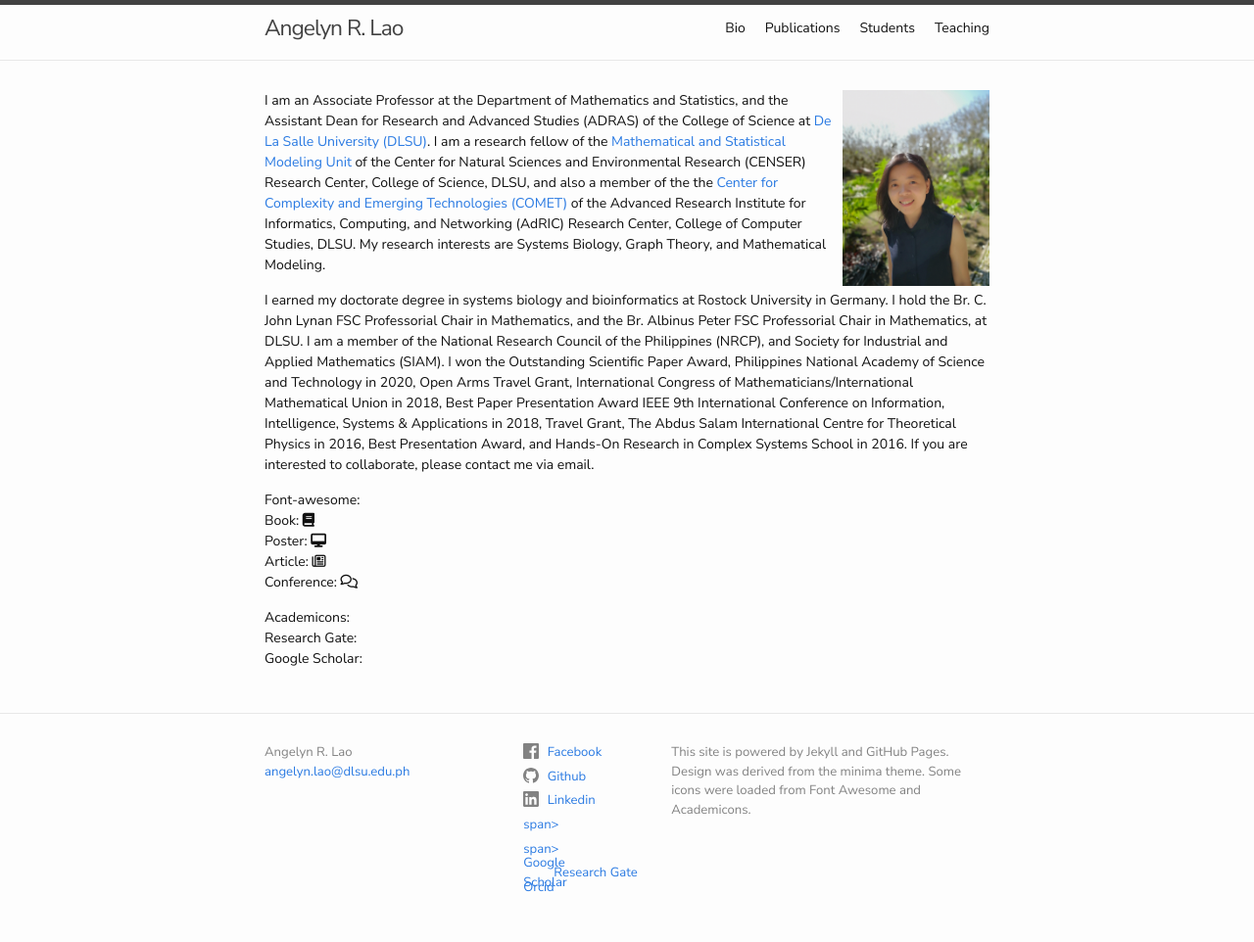
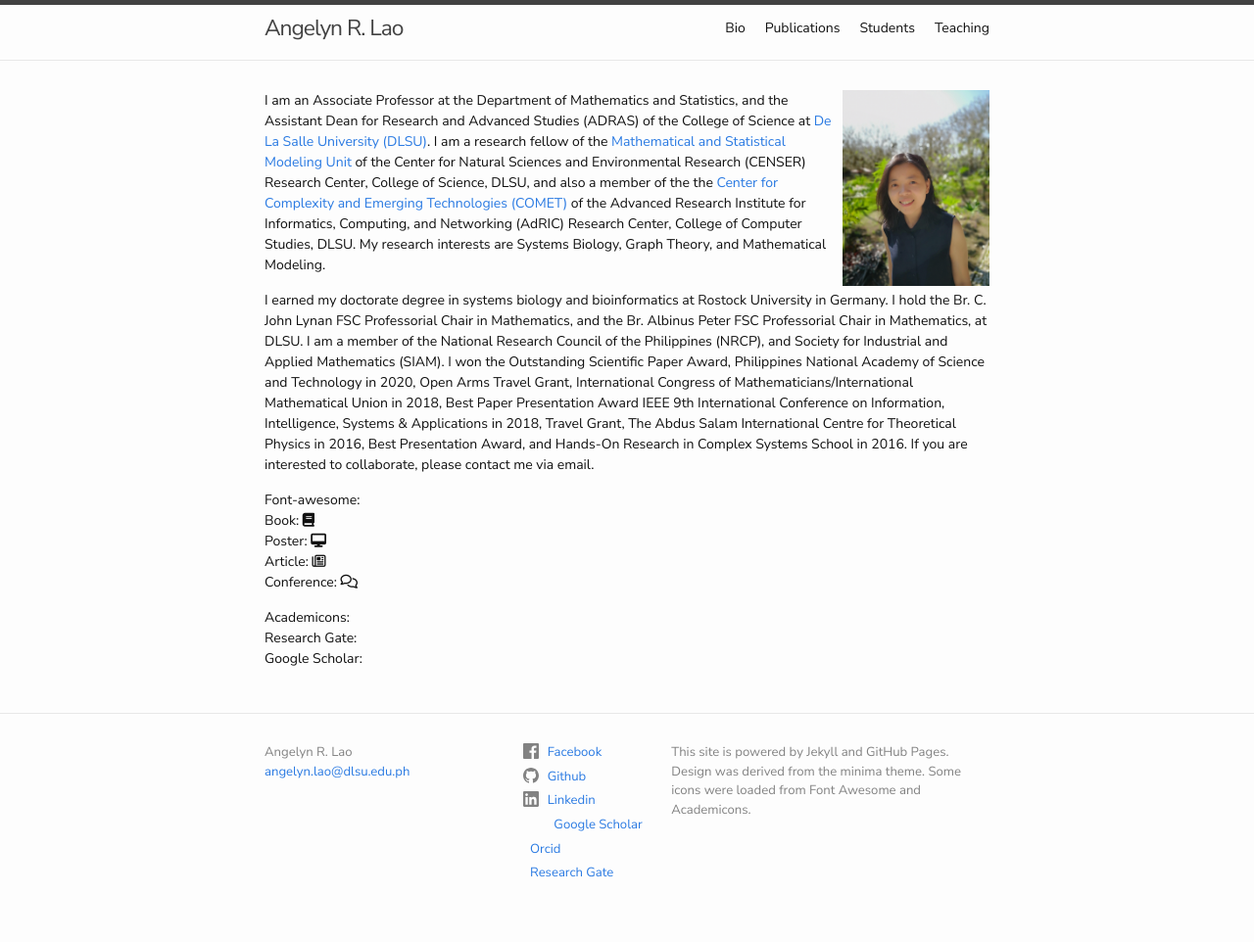
Before and after one commit to yupaulk/angelynlao.github.io, a Jekyll site: the page built from index.md, in a window 1280 px wide. Shown: the whole page at 98% size. Built offline with Jekyll 4.4.1, drawn with Linux system fonts in a browser that asks for light colours; nearby versions of some CDN libraries; a style sheet for code colours, icons or effects is not loaded.

Commit message:
Update social.html

```diff
--- a/_includes/social.html
+++ b/_includes/social.html
@@ -10,17 +10,7 @@
     display: inline-block;
     fill: #{$grey-color};
     padding-right: 5px;
-    vertical-align: text-top;"><i class="ai ai-google-scholar-square ai-1x"></i>span> &nbsp; <span class="username">Google Scholar</span></a></li>{%- endif -%}
-  {%- if site.orcid_username -%}<li><a href="https://orcid.org/my-orcid?orcid={{ site.orcid_username | escape }}" target="_blank"><span style="width: 16px;
-    height: 16px;
-    display: inline-block;
-    fill: #{$grey-color};
-    padding-right: 5px;
-    vertical-align: text-top;"><i class="ai ai-orcid ai-1x"></i>span> &nbsp; <span class="username">Orcid</span></a></li>{%- endif -%}
-  {%- if site.researchgate_username -%}<li><a href="https://www.researchgate.net/profile/{{ site.researchgate_username | escape }}&hl=en" target="_blank"><span style="width: 16px;
-    height: 16px;
-    display: inline-block;
-    fill: #{$grey-color};
-    padding-right: 5px;
-    vertical-align: text-top;"><i class="ai ai-researchgate-square ai-1x"></i></span> &nbsp; <span class="username">Research Gate</span></a></li>{%- endif -%}
+    vertical-align: text-top;"><i class="ai ai-google-scholar-square ai-lg"></i></span> &nbsp; <span class="username">Google Scholar</span></a></li>{%- endif -%}
+  {%- if site.orcid_username -%}<li><a href="https://orcid.org/my-orcid?orcid={{ site.orcid_username | escape }}" target="_blank"><i class="ai ai-orcid ai-lg"></i> &nbsp; <span class="username">Orcid</span></a></li>{%- endif -%}
+  {%- if site.researchgate_username -%}<li><a href="https://www.researchgate.net/profile/{{ site.researchgate_username | escape }}&hl=en" target="_blank"><i class="ai ai-researchgate-square ai-lg"></i> &nbsp; <span class="username">Research Gate</span></a></li>{%- endif -%}
 </ul>
```
